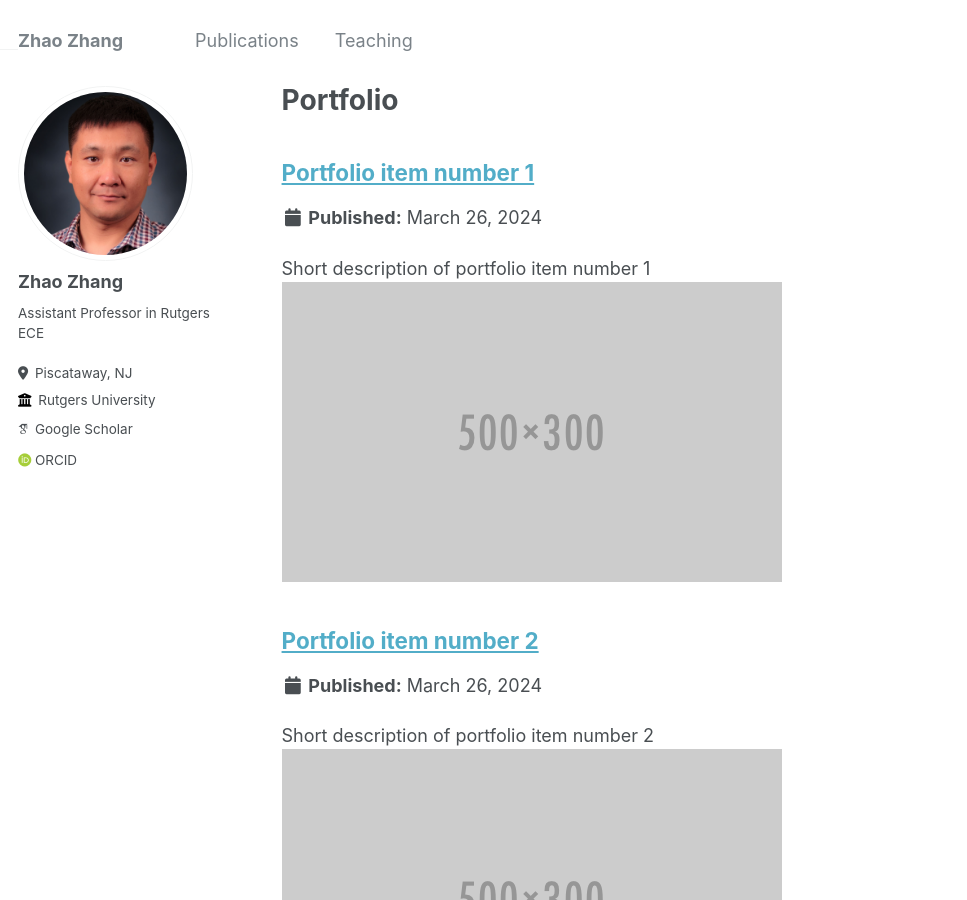
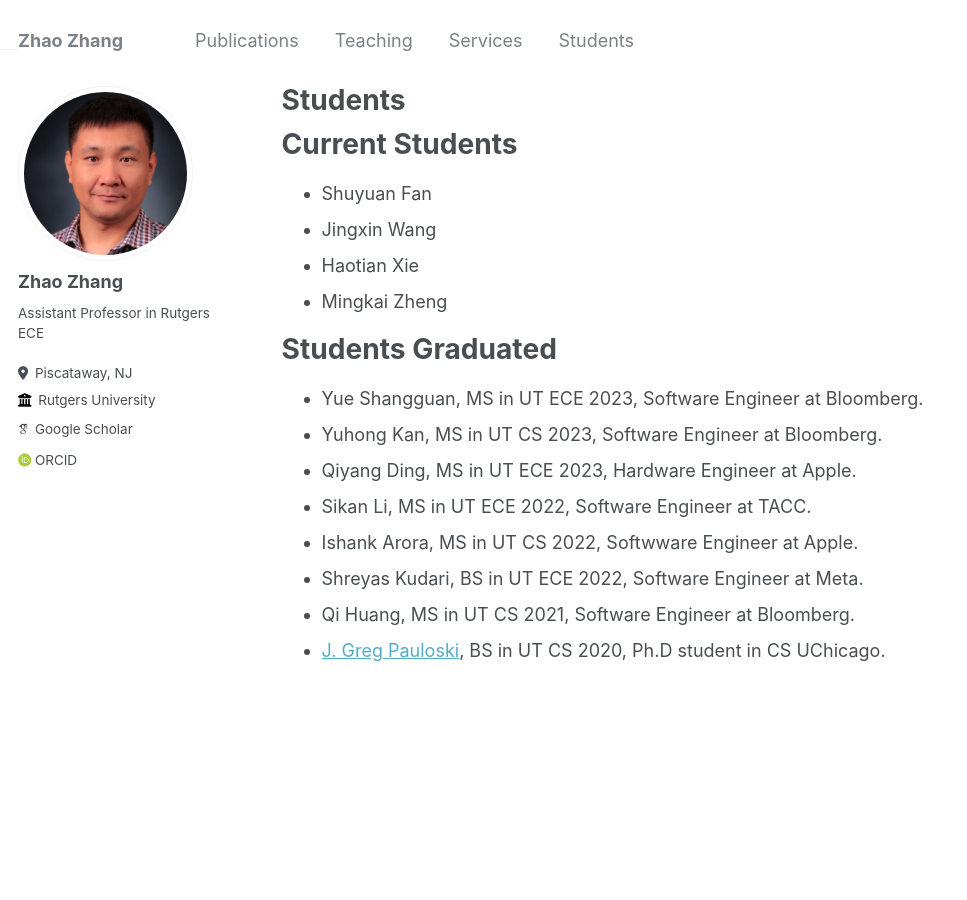
Before and after one commit to zhaozhang/zhaozhang.github.io, a Jekyll site: the page built from _pages/portfolio.md, in a window 1280 px wide and 900 px high. Shown: the whole window, without its empty margins (0-967 px from the left). Built offline with Jekyll 4.4.1, drawn with Linux system fonts in a browser that asks for light colours; some web fonts are replaced.

Commit message:
services

```diff
--- a/_data/navigation.yml
+++ b/_data/navigation.yml
@@ -3,14 +3,14 @@ main:
   - title: "Publications"
     url: /publications/
 
-  #- title: "Talks"
-  #  url: /talks/
-
   - title: "Teaching"
     url: /teaching/
 
-  #- title: "Portfolio"
-  #  url: /portfolio/
+  - title: "Services"
+    url: /talks/
+
+  - title: "Students"
+    url: /portfolio/
 
   #- title: "Blog Posts"
   #  url: /year-archive/
--- a/_pages/portfolio.html
+++ /dev/null
@@ -1,13 +0,0 @@
----
-layout: archive
-title: "Portfolio"
-permalink: /portfolio/
-author_profile: true
----
-
-{% include base_path %}
-
-
-{% for post in site.portfolio %}
-  {% include archive-single.html %}
-{% endfor %}
--- /dev/null
+++ b/_pages/portfolio.md
@@ -0,0 +1,25 @@
+---
+layout: archive
+title: "Students"
+permalink: /portfolio/
+author_profile: true
+---
+
+{% include base_path %}
+
+
+# Current Students
+- Shuyuan Fan
+- Jingxin Wang
+- Haotian Xie
+- Mingkai Zheng
+
+# Students Graduated
+- Yue Shangguan, MS in UT ECE 2023, Software Engineer at Bloomberg.
+- Yuhong Kan, MS in UT CS 2023, Software Engineer at Bloomberg.
+- Qiyang Ding, MS in UT ECE 2023, Hardware Engineer at Apple.
+- Sikan Li, MS in UT ECE 2022, Software Engineer at TACC.
+- Ishank Arora, MS in UT CS 2022, Softwware Engineer at Apple.
+- Shreyas Kudari, BS in UT ECE 2022, Software Engineer at Meta.
+- Qi Huang, MS in UT CS 2021, Software Engineer at Bloomberg.
+- [J. Greg Pauloski](https://gregpauloski.com/), BS in UT CS 2020, Ph.D student in CS UChicago.
--- a/_pages/talks.md
+++ b/_pages/talks.md
@@ -1,6 +1,6 @@
 ---
 layout: archive
-title: "Talks and presentations"
+title: "Services"
 permalink: /talks/
 author_profile: true
 ---
```
